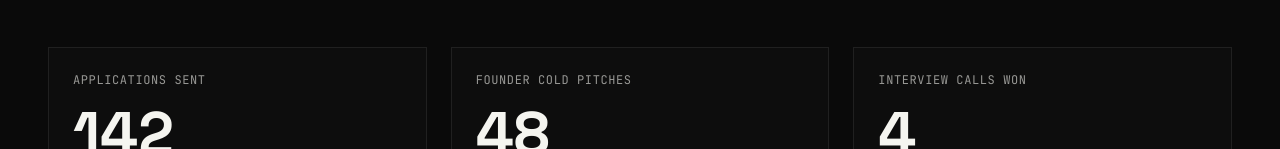
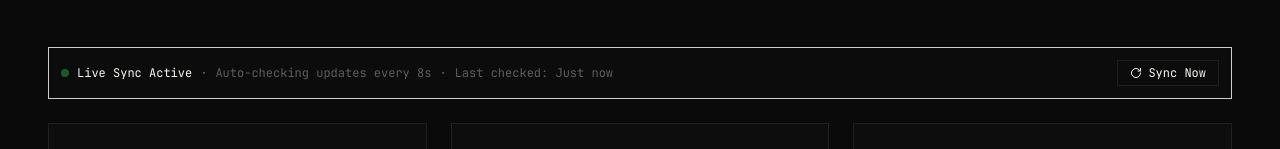
Before and after one commit to dverrma1312/hammerthefounder, a React (Vite) app in the folder frontend/: page /hammerthefounder/dashboard in a window 1280 px wide. Both pictures are taken after a click on the button "Preview Live Demo Mode ↗". Shown: the part 408-557 px from the top of the page. Built offline with nearby package versions, Linux system fonts and the light colour scheme; no server answers.

Commit message:
Add auto-polling every 8s and manual Sync Now button

```diff
--- a/frontend/src/pages/DashboardPage.tsx
+++ b/frontend/src/pages/DashboardPage.tsx
@@ -1,7 +1,7 @@
 import { useState, useEffect } from 'react'
 import { useSearchParams, Link } from 'react-router-dom'
 import { motion } from 'framer-motion'
-import { CheckCircle2, Clock, XCircle, ArrowUpRight, Mail, Key } from 'lucide-react'
+import { CheckCircle2, Clock, XCircle, ArrowUpRight, Mail, Key, RotateCw } from 'lucide-react'
 
 const API_BASE = import.meta.env.VITE_API_BASE || 'http://localhost:8000'
 
@@ -38,29 +38,45 @@ export default function DashboardPage() {
   const [loginError, setLoginError] = useState('')
   const [loginSubmitting, setLoginSubmitting] = useState(false)
 
-  useEffect(() => {
-    if (!candidateId) {
+  const [refreshing, setRefreshing] = useState(false)
+  const [lastUpdated, setLastUpdated] = useState<string>('Just now')
+
+  const refreshData = async (silent = false) => {
+    const id = candidateId || candidate?.id
+    if (!id) {
       setLoading(false)
       return
     }
 
-    fetch(`${API_BASE}/api/candidates/${candidateId}/dashboard/`)
-      .then(res => {
-        if (!res.ok) throw new Error('Not found')
-        return res.json()
-      })
-      .then(data => {
-        setCandidate(data)
+    if (!silent) setRefreshing(true)
+
+    try {
+      const res = await fetch(`${API_BASE}/api/candidates/${id}/dashboard/`)
+      if (res.ok) {
+        const fresh = await res.json()
+        setCandidate(fresh)
         setIsLoggedIn(true)
-        sessionStorage.setItem('htf_candidate', JSON.stringify(data))
-      })
-      .catch(() => {
-        // Fallback to demo mode
-      })
-      .finally(() => {
-        setLoading(false)
-      })
-  }, [candidateId])
+        sessionStorage.setItem('htf_candidate', JSON.stringify(fresh))
+        setLastUpdated(new Date().toLocaleTimeString([], { hour: '2-digit', minute: '2-digit', second: '2-digit' }))
+      }
+    } catch {
+      // Offline fallback
+    } finally {
+      if (!silent) setRefreshing(false)
+      setLoading(false)
+    }
+  }
+
+  // Initial fetch and auto-sync poll every 8 seconds
+  useEffect(() => {
+    refreshData(false)
+
+    const interval = setInterval(() => {
+      refreshData(true)
+    }, 8000)
+
+    return () => clearInterval(interval)
+  }, [candidateId, candidate?.id])
 
   const handleLogin = async (e: React.FormEvent) => {
     e.preventDefault()
@@ -300,6 +316,26 @@ export default function DashboardPage() {
         </div>
       </section>
 
+      {/* Live Synchronization Status Bar */}
+      <div className="flex flex-col sm:flex-row justify-between items-start sm:items-center gap-3 mb-6 p-3 border border-border/80 bg-surface/40 font-mono text-xs text-text-muted">
+        <div className="flex items-center gap-2">
+          <span className="w-2 h-2 rounded-full bg-success animate-pulse"></span>
+          <span className="text-text">Live Sync Active</span>
+          <span>·</span>
+          <span>Auto-checking updates every 8s</span>
+          <span>·</span>
+          <span>Last checked: {lastUpdated}</span>
+        </div>
+        <button
+          onClick={() => refreshData(false)}
+          disabled={refreshing}
+          className="px-3 py-1 border border-border hover:border-text transition-colors flex items-center gap-1.5 cursor-pointer disabled:opacity-50 text-text"
+        >
+          <RotateCw className={`w-3 h-3 ${refreshing ? 'animate-spin text-accent' : ''}`} />
+          {refreshing ? 'Syncing...' : 'Sync Now'}
+        </button>
+      </div>
+
       <section className="grid grid-cols-1 md:grid-cols-3 gap-6 mb-16">
         {[
           { label: 'APPLICATIONS SENT', value: appsSent },
```
